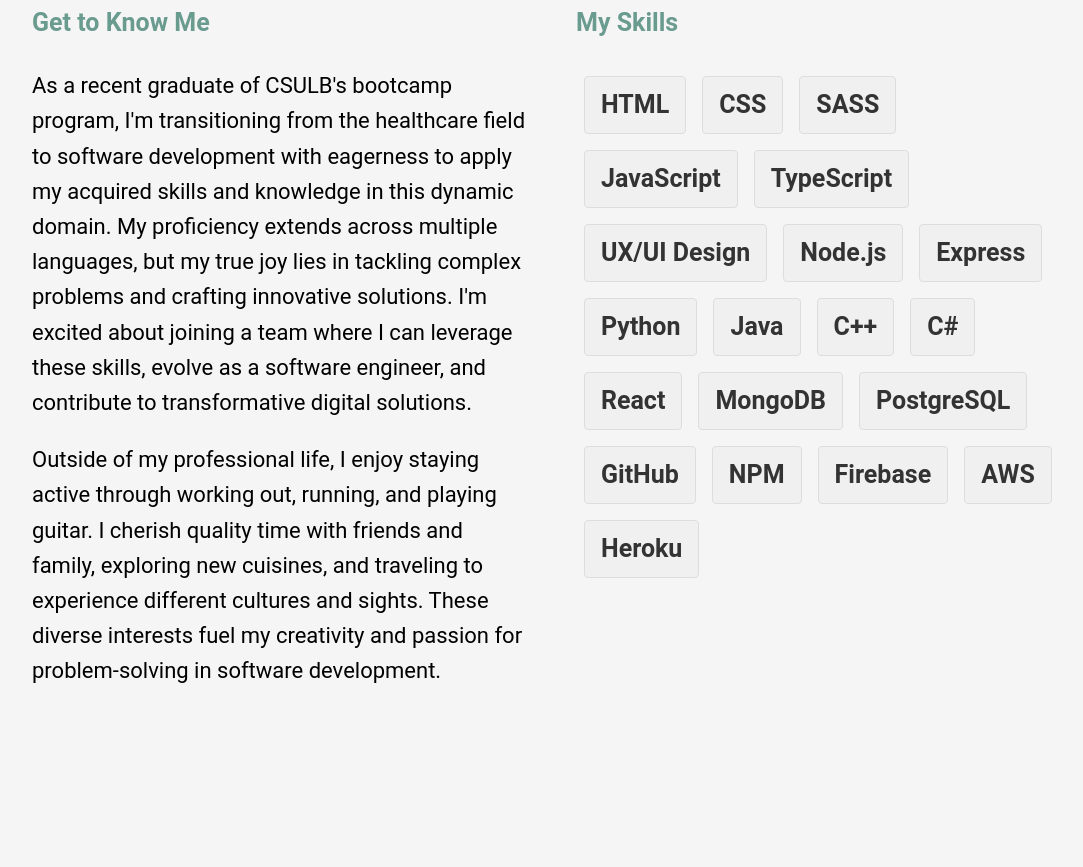
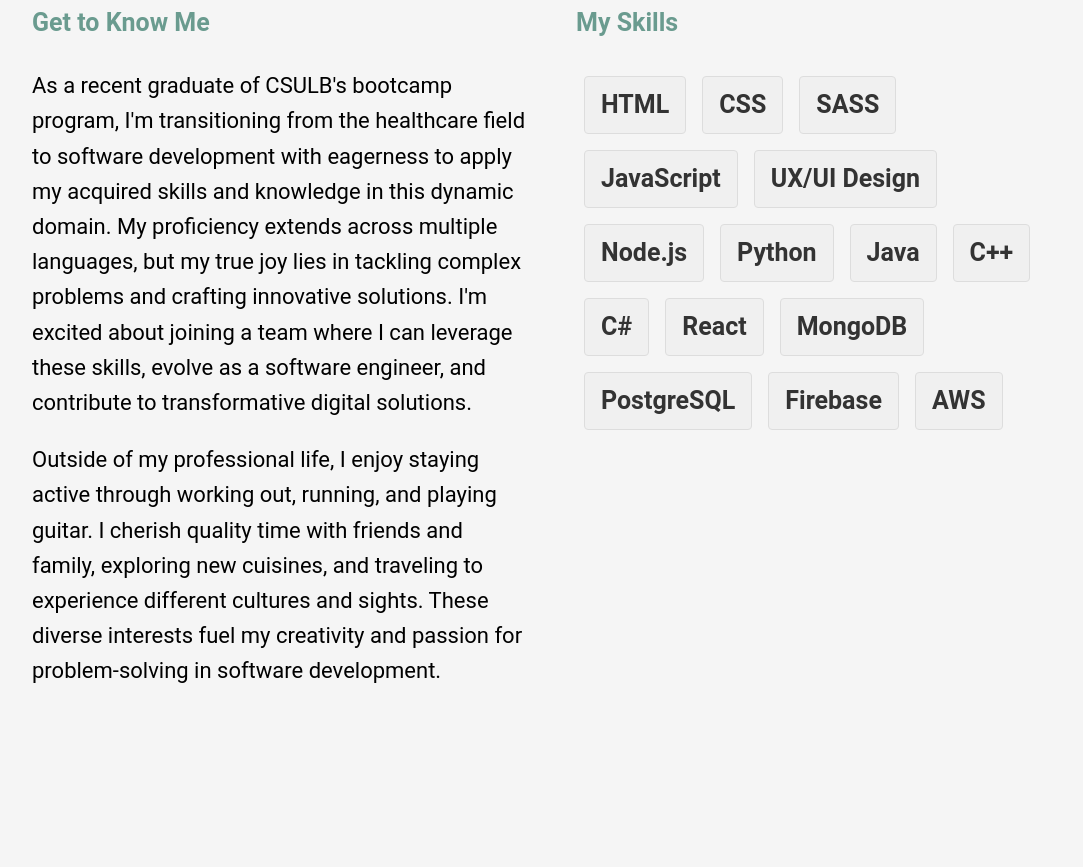
Before and after one commit to nhvn/nhvn.github.io, a plain HTML site: page index.html in a window 1280 px wide. Shown: the part 1107-1974 px from the top of the page, without its empty margins (88-1171 px from the left). Drawn offline with nearby package versions, Linux system fonts and the light colour scheme; a web font is replaced by a local one.

Commit message:
updated skills

```diff
--- a/index.html
+++ b/index.html
@@ -84,10 +84,8 @@
                   <li> CSS </li>
                   <li> SASS </li>
                   <li> JavaScript </li>
-                  <li> TypeScript </li>
                   <li> UX/UI Design </li>
                   <li> Node.js </li>
-                  <li> Express </li>
                   <li> Python </li>
                   <li> Java </li>
                   <li> C++ </li>
@@ -95,11 +93,8 @@
                   <li> React </li>
                   <li> MongoDB </li>
                   <li> PostgreSQL </li>
-                  <li> GitHub </li>
-                  <li> NPM </li>
                   <li> Firebase </li>
                   <li> AWS </li>
-                  <li> Heroku </li>
                 </ul>
               </div>
             </div>
```
